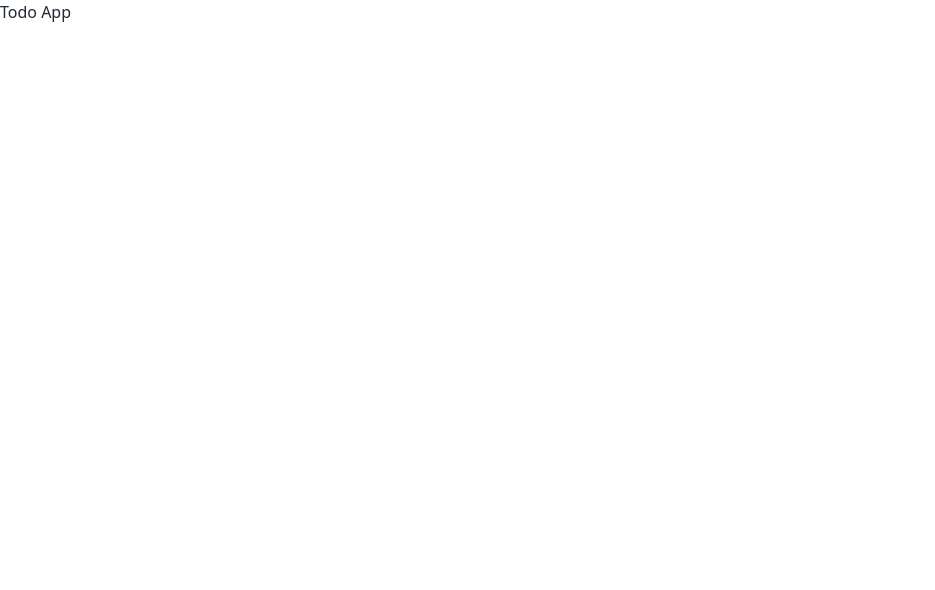
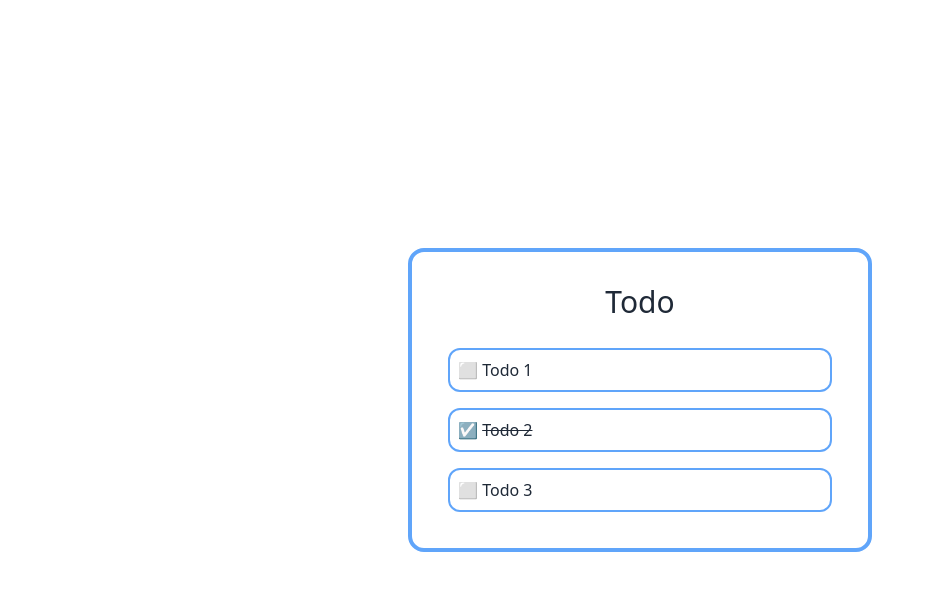
Before and after one commit to drchmsyh/DTS-React-TodoApp, a React (Vite) app: page / in a window 1280 px wide. Shown: the top 590 px of the page, without its empty margins (0-935 px from the left). Built offline with nearby package versions, Linux system fonts and the light colour scheme.

Commit message:
feat : show todos

```diff
--- a/src/App.jsx
+++ b/src/App.jsx
@@ -1,9 +1,21 @@
-function App() {
+/* eslint-disable */
+import { useState } from "react";
+import { getTodos } from "./database/todos";
+import TodoList from "./components/TodoList";
+
+const App = () => {
+  const [todos, setTodos] = useState(getTodos());
+
   return (
-    <>
-      <h1>Todo App</h1>
-    </>
+    <div className="h-screen  flex items-center justify-center flex-col">
+      <div className="card border-4 border-blue-400">
+        <div className="card-body">
+          <h3 className="text-3xl text-center mb-4">Todo</h3>
+          <TodoList todos={todos} />
+        </div>
+      </div>
+    </div>
   );
-}
+};
 
 export default App;
--- /dev/null
+++ b/src/components/TodoItem.jsx
@@ -0,0 +1,18 @@
+/* eslint-disable */
+const TodoItem = ({ todo }) => {
+  return (
+    <div className="flex border-solid border-2 border-blue-400 p-2 rounded-xl m-1 min-w-96">
+      <p className="select-none cursor-pointer">
+        {todo.completed ? (
+          <>
+            ☑️ <del>{todo.title}</del>
+          </>
+        ) : (
+          <>⬜ {todo.title}</>
+        )}
+      </p>
+    </div>
+  );
+};
+
+export default TodoItem;
--- /dev/null
+++ b/src/components/TodoList.jsx
@@ -0,0 +1,14 @@
+/* eslint-disable */
+import TodoItem from "./TodoItem";
+
+const TodoList = ({ todos }) => {
+  return (
+    <>
+      {todos.map((todo) => {
+        return <TodoItem key={todo.id} todo={todo} />;
+      })}
+    </>
+  );
+};
+
+export default TodoList;
--- /dev/null
+++ b/src/database/todos.js
@@ -0,0 +1,23 @@
+const todos = [
+  {
+    id: 1,
+    title: "Todo 1",
+    completed: false,
+  },
+  {
+    id: 2,
+    title: "Todo 2",
+    completed: true,
+  },
+  {
+    id: 3,
+    title: "Todo 3",
+    completed: false,
+  },
+];
+
+const getTodos = () => {
+  return todos;
+};
+
+export { getTodos };
```
